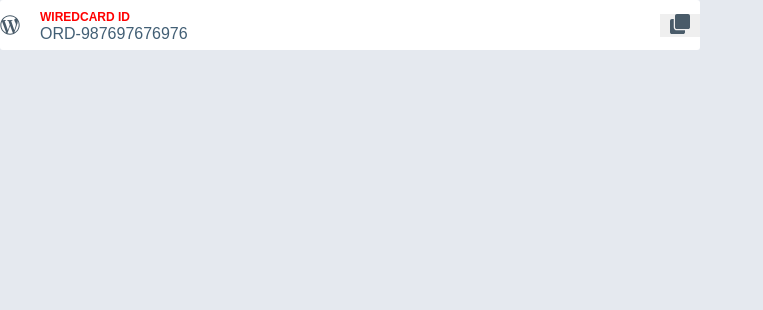
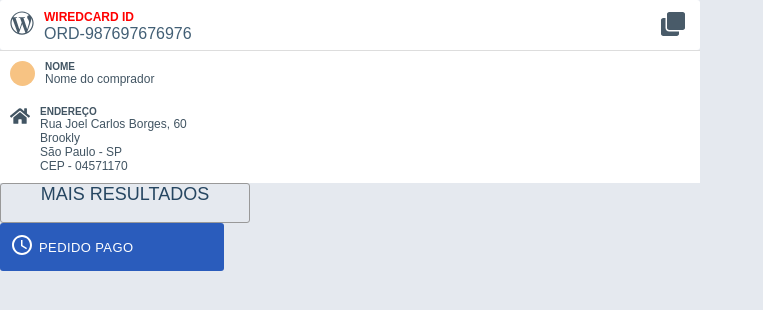
Before and after one commit to raulmartins/teste-mavericks-frontend, a React (Create React App) app: page / in a window 1280 px wide. Shown: the top 310 px of the page, without its empty margins (0-763 px from the left). Built offline with nearby package versions, Linux system fonts and the light colour scheme.

Commit message:
create statusPaid component

```diff
--- a/src/App.js
+++ b/src/App.js
@@ -1,14 +1,18 @@
 import React from 'react'
 import GlobalStyle from './styles/global'
-import Header from './components/header'
+import HeaderCard from './components/headerCard'
+import BodyCard from './components/bodyCard'
 import Button from './components/button'
-import HeaderCard from './components/headerCard'
+import StatusOrder from './components/statusOrder'
 
 function App() {
   return (
     <>
       <GlobalStyle />
       <HeaderCard />
+      <BodyCard />
+      <Button>MAIS RESULTADOS</Button>
+      <StatusOrder status="PAID" />
     </>
   )
 }
--- /dev/null
+++ b/src/components/bodyCard/index.js
@@ -0,0 +1,33 @@
+import React from 'react'
+import { FaHome } from 'react-icons/fa'
+
+import { Container, Content } from './styles'
+
+const bodyCard = () => (
+  <Container>
+    <div>
+      <div>
+        <i />
+      </div>
+      <Content>
+        <strong>NOME</strong>
+        <p>Nome do comprador</p>
+      </Content>
+    </div>
+    <div>
+      <div>
+        <FaHome size={20} color="#425563" />
+      </div>
+      <Content>
+        <strong>ENDEREÇO</strong>
+        <p>Rua Joel Carlos Borges, 60</p>
+        <p>Brookly</p>
+        <p>São Paulo - SP</p>
+        <p>CEP - 04571170</p>
+      </Content>
+    </div>
+
+  </Container>
+)
+
+export default bodyCard
--- /dev/null
+++ b/src/components/bodyCard/styles.js
@@ -0,0 +1,42 @@
+import styled from 'styled-components'
+
+export const Container = styled.div`
+  display:flex;
+  justify-content:flex-start;
+  align-items:flex-start;
+  flex-direction:column;
+  width:100vw;
+  max-width:700px;
+  height:auto;
+  border-top:solid 1px #ddd;
+  background:#fff;
+
+  div {
+    display:flex;
+    padding:5px;
+  }
+
+  i {
+    height: 25px;
+    width: 25px;
+    background-color: #f7c383;
+    border-radius: 50%;
+  }
+`
+export const Content = styled.div`
+  display:flex;
+  width: auto;
+  flex-direction:column;
+
+  strong {
+    font-size:10px;
+    font-weight:bold;
+    color:#425563;
+  }
+
+  p {
+    color:#425563;
+    font-size:12px;
+    font-weight:normal;
+  }
+`
--- a/src/components/button/index.js
+++ b/src/components/button/index.js
@@ -1,13 +1,18 @@
 import React from 'react'
-import { MdAccessTime } from 'react-icons/md'
+// import { MdAccessTime } from 'react-icons/md'
 
 import { Button } from './styles'
 
-const button = () => (
-  <Button>
-    <MdAccessTime size={24} color="#A5cfff" />
-    <span>AGUARDE PAGAMENTO</span>
+
+// const button = ({ text, primary }) => (
+//   <Button primary={primary}>
+//     {primary && <MdAccessTime size={24} color="#A5cfff" />}
+//     <span>{text}</span>
+//   </Button>
+// )
+
+export default ({ children, primary }) => (
+  <Button primary={primary}>
+    { children }
   </Button>
 )
-
-export default button
--- a/src/components/button/styles.js
+++ b/src/components/button/styles.js
@@ -2,27 +2,23 @@
 
 export const Button = styled.button`
   display:flex;
-  align-items:center;
+  justify-content: center;
   padding:0px 5px;
   width:250px;
+  min-width:auto;
   height:40px;
-  border:none;
+  border:solid 1px #999;
   cursor: pointer;
-  color:#fff;
-  background:#307FE2;
+  color:#264661;
+  background:transparent;
   outline:none;
   font-family:sans-serif;
-  font-size:10px;
+  font-size:18px;
   border-radius:3px;
-  text-align:start;
-
-  :hover {
-    background:#107Fff;
-    transition: all 0.5;
-  }
+  text-align:center;
 
   span {
-    width:75px;
+    width:auto;
     padding:5px;
   }
 `
--- a/src/components/headerCard/index.js
+++ b/src/components/headerCard/index.js
@@ -1,18 +1,19 @@
 import React from 'react'
 import { FaWordpressSimple, FaClone } from 'react-icons/fa'
-import { Container, Content } from './styles'
+import { Container, Content, WrapperIcon } from './styles'
 
 const headerCard = () => (
   <Container>
-    <FaWordpressSimple size={20} color="#495B69" />
-
+    <WrapperIcon>
+      <FaWordpressSimple size={24} color="#495B69" />
+    </WrapperIcon>
     <Content>
       <strong>WIREDCARD ID</strong>
       <p>ORD-987697676976</p>
     </Content>
 
     <button onClick={() => { }}>
-      <span><FaClone size={20} color="#495B69" /></span>
+      <span><FaClone size={24} color="#495B69" /></span>
     </button>
   </Container>
 )
--- a/src/components/headerCard/styles.js
+++ b/src/components/headerCard/styles.js
@@ -2,18 +2,21 @@
 
 export const Container = styled.div`
   display:flex;
-  justify-content:space-between;
+  justify-content:space-around;
   align-items:center;
   width:100vw;
   max-width:700px;
   height:50px;
   background:#fff;
   border-radius:3px;
+  padding:5px;
 
   button {
     outline:none;
     border:none;
     cursor: pointer;
+    background:#fff;
+
   }
 
   span {
@@ -24,7 +27,7 @@
 export const Content = styled.div`
   flex:1;
   flex-direction:column;
-  padding:20px;
+  padding:5px;
 
   strong {
     color:red;
@@ -36,3 +39,6 @@
     font-weight:lighter;
   }
 `
+export const WrapperIcon = styled.div`
+margin:5px;
+`
--- /dev/null
+++ b/src/components/statusOrder/index.js
@@ -0,0 +1,23 @@
+import React from 'react'
+import { MdAccessTime } from 'react-icons/md'
+import { Container, Content, WrapperIcon } from './styles'
+
+const STATUS_ORDER = {
+  PAID: 'PEDIDO PAGO',
+  NOT_PAID: 'PEDIDO NÃO PAGO',
+  WAITING: 'AGUARDANDO CONFIRMAÇÃO',
+  REVERTED: 'PEDIDO REVERTIDO',
+}
+
+const statusOrder = ({ status }) => (
+  <Container status={status}>
+    <WrapperIcon>
+      <MdAccessTime size={24} color="#FFF" />
+    </WrapperIcon>
+    <Content>
+      <p>{STATUS_ORDER[status]}</p>
+    </Content>
+  </Container>
+)
+
+export default statusOrder
--- /dev/null
+++ b/src/components/statusOrder/styles.js
@@ -0,0 +1,26 @@
+import styled from 'styled-components'
+
+export const Container = styled.div`
+  display:flex;
+  max-width:224px;
+  height:48px;
+  background:${({ status }) => (status === 'PAID' ? '#2a5cbc' : '#00ffc8')};
+  border-radius:3px;
+  padding:5px;
+
+`
+export const Content = styled.div`
+  display:flex;
+  justify-content:center;
+  align-items:center;
+  p {
+    color: rgb(255, 255, 255);
+    font-family: sans-serif;
+    font-size: 13px;
+    font-weight: normal;
+    letter-spacing: 0.4px;
+  }
+`
+export const WrapperIcon = styled.div`
+margin:5px;
+`
--- /dev/null
+++ b/src/components/table/styles.js
@@ -0,0 +1,5 @@
+import styled from 'styled-components'
+
+export const Container = styled.div`
+
+`
```
Also changed, not shown: src/components/table/index.js (added, +7 -0 lines).
